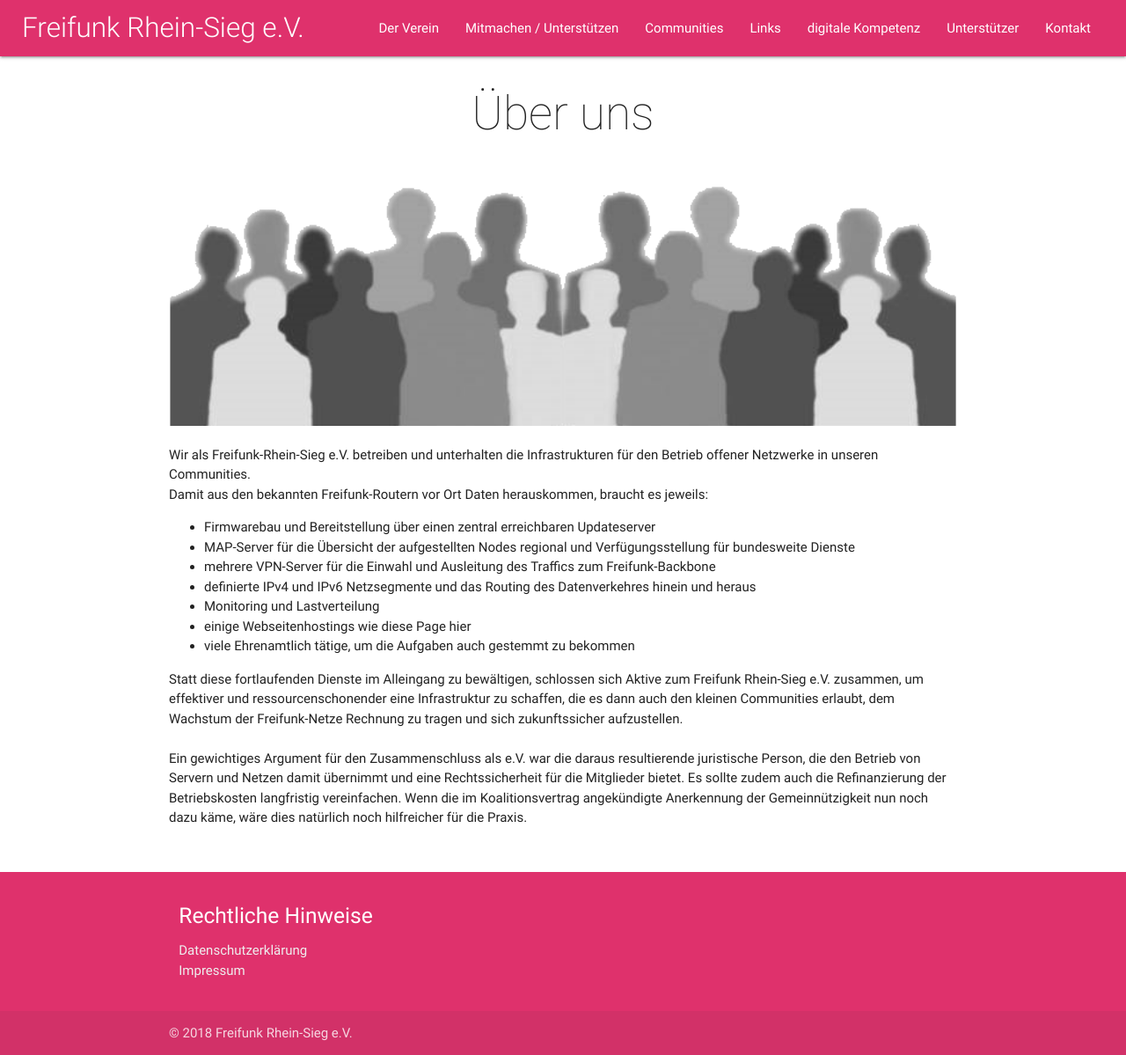
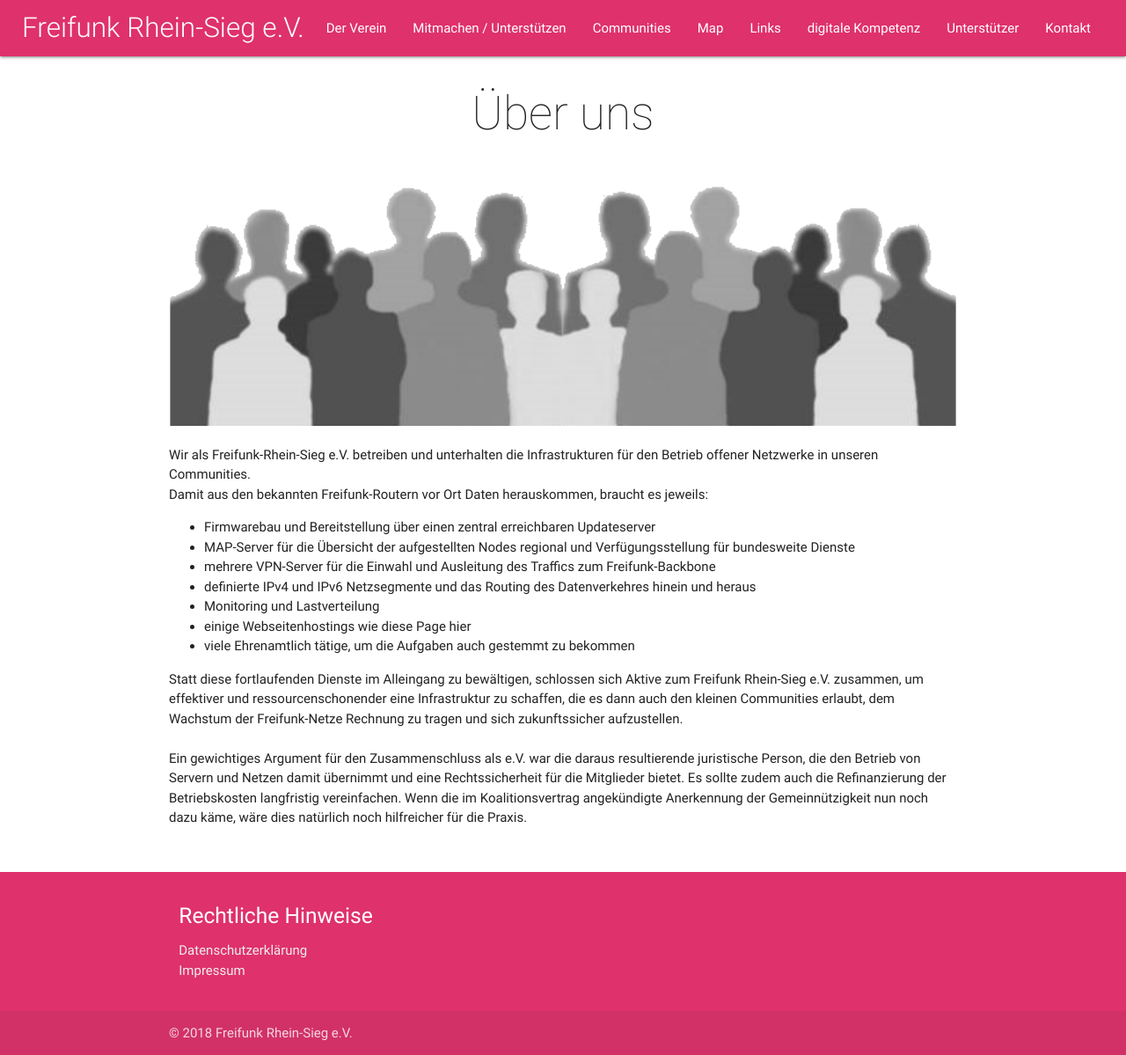
Before and after one commit to Freifunk-Rhein-Sieg/freifunk-rhein-sieg.net, a Jekyll site: the page built from index.html, in a window 1280 px wide. Shown: the whole page at 88% size. Built offline with Jekyll 4.4.1, drawn with Linux system fonts in a browser that asks for light colours.

Commit message:
Added Map

```diff
--- a/_includes/header.html
+++ b/_includes/header.html
@@ -7,6 +7,7 @@
                 <li class="navitem"><a href="{{ site.baseurl }}{% link der-verein.html %}">Der Verein</a></li>
                 <li class="navitem"><a href="{{ site.baseurl }}{% link mitmachen_unterstuetzen.html %}">Mitmachen / Unterst&uuml;tzen</a></li>
                 <li class="navitem"><a href="{{ site.baseurl }}{% link communities.html %}">Communities</a></li>
+                <li class="navitem"><a href="https://map.freifunk-rhein-sieg.net">Map</a></li>
                 <li class="navitem"><a href="{{ site.baseurl }}{% link links.html %}">Links</a></li>
                 <li class="navitem"><a href="{{ site.baseurl }}{% link digitale_kompetenz.html %}">digitale Kompetenz</a></li>
                 <li class="navitem"><a href="{{ site.baseurl }}{% link unterstuetzer.html %}">Unterst&uuml;tzer</a></li>
@@ -18,6 +19,7 @@
             <li class="navitem"><a href="{{ site.baseurl }}{% link der-verein.html %}">Der Verein</a></li>
             <li class="navitem"><a href="{{ site.baseurl }}{% link mitmachen_unterstuetzen.html %}">Mitmachen / Unterst&uuml;tzen</a></li>
             <li class="navitem"><a href="{{ site.baseurl }}{% link communities.html %}">Communities</a></li>
+            <li class="navitem"><a href="https://map.freifunk-rhein-sieg.net">Map</a></li>
             <li class="navitem"><a href="{{ site.baseurl }}{% link links.html %}">Links</a></li>
             <li class="navitem"><a href="{{ site.baseurl }}{% link digitale_kompetenz.html %}">digitale Kompetenz</a></li>
             <li class="navitem"><a href="{{ site.baseurl }}{% link unterstuetzer.html %}">Unterst&uuml;tzer</a></li>
```
